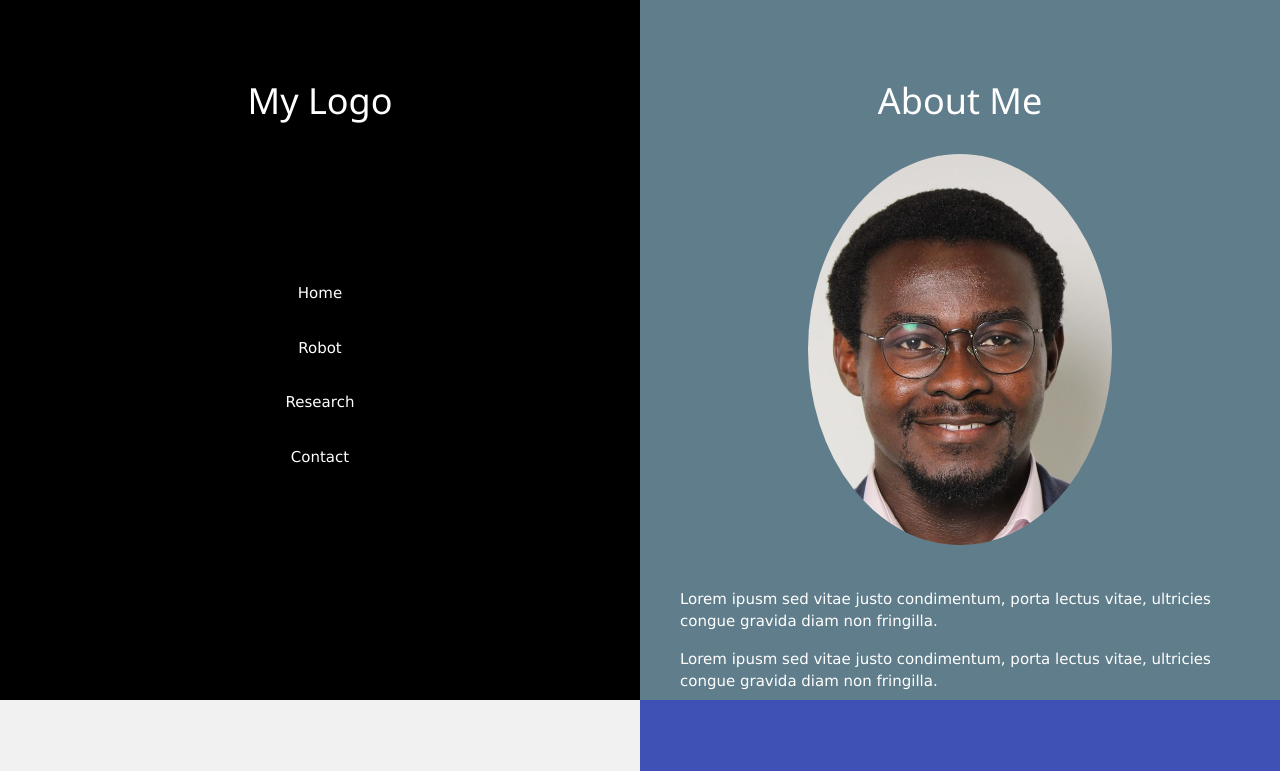
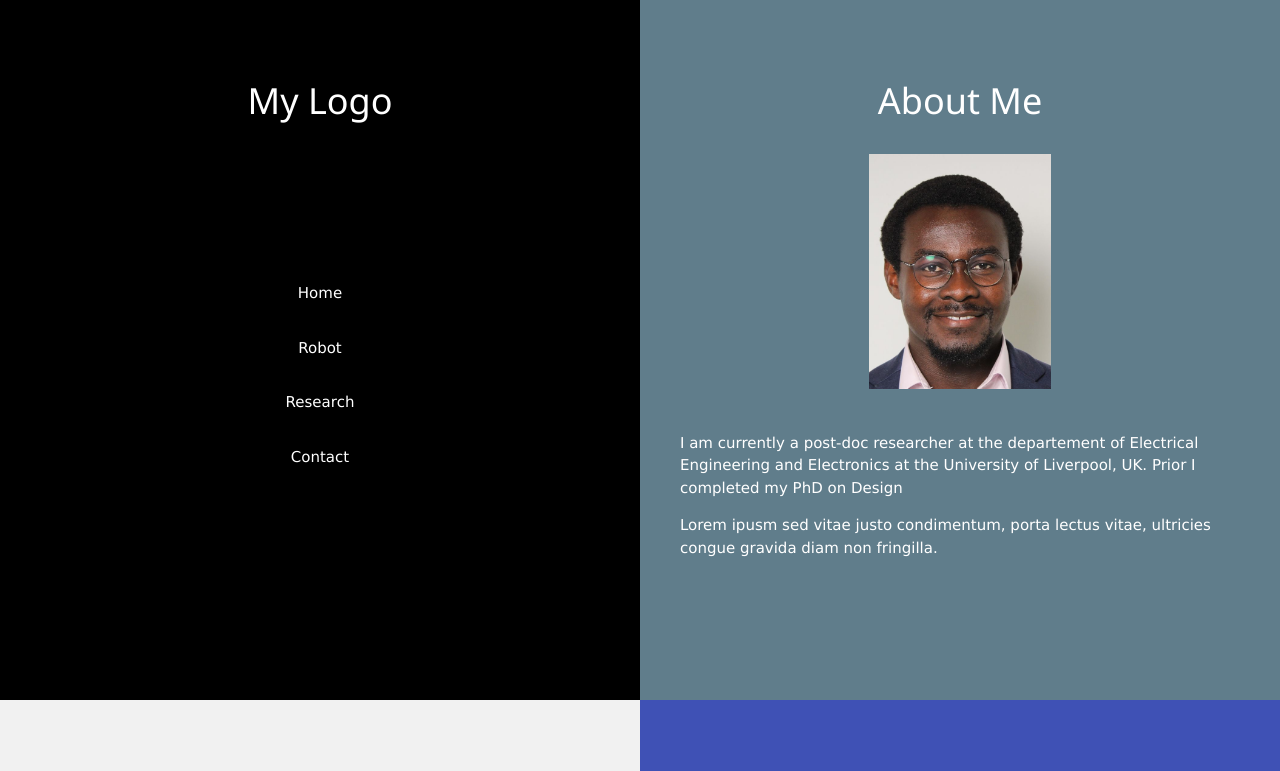
Before and after one commit to pnchot/pnchot.github.io, a plain HTML site: page index.html in a window 1280 px wide. Shown: the top 771 px of the page. Drawn offline with nearby package versions, Linux system fonts and the light colour scheme.

Commit message:
Update bio

```diff
--- a/index.html
+++ b/index.html
@@ -25,9 +25,10 @@
     <div class="w3-padding-64 w3-center">
 
       <h1>About Me</h1>
-      <img src="pnchot.github.io/Images/ma_photo.jpeg" class="w3-margin w3-circle" alt="Person" style="width:50%">
+      <img src="Images/ma_photo.jpeg" class="w3-margin" alt="Person" style="width:30%">
       <div class="w3-left-align w3-padding-large">
-        <p>Lorem ipusm sed vitae justo condimentum, porta lectus vitae, ultricies congue gravida diam non fringilla.</p>
+        <p>I am currently a post-doc researcher at the departement of Electrical Engineering and Electronics
+           at the University of Liverpool, UK. Prior I completed my PhD on Design </p>
         <p>Lorem ipusm sed vitae justo condimentum, porta lectus vitae, ultricies congue gravida diam non fringilla.</p>
       </div>
     </div>
```
